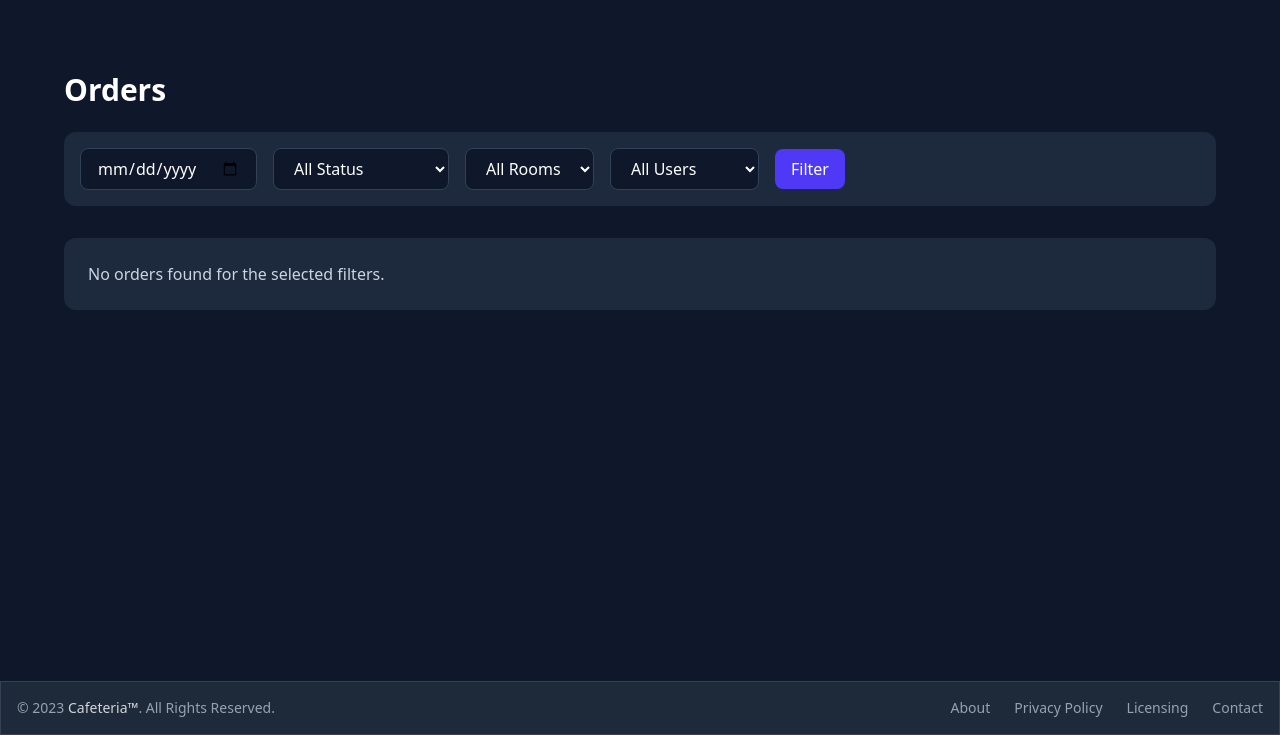
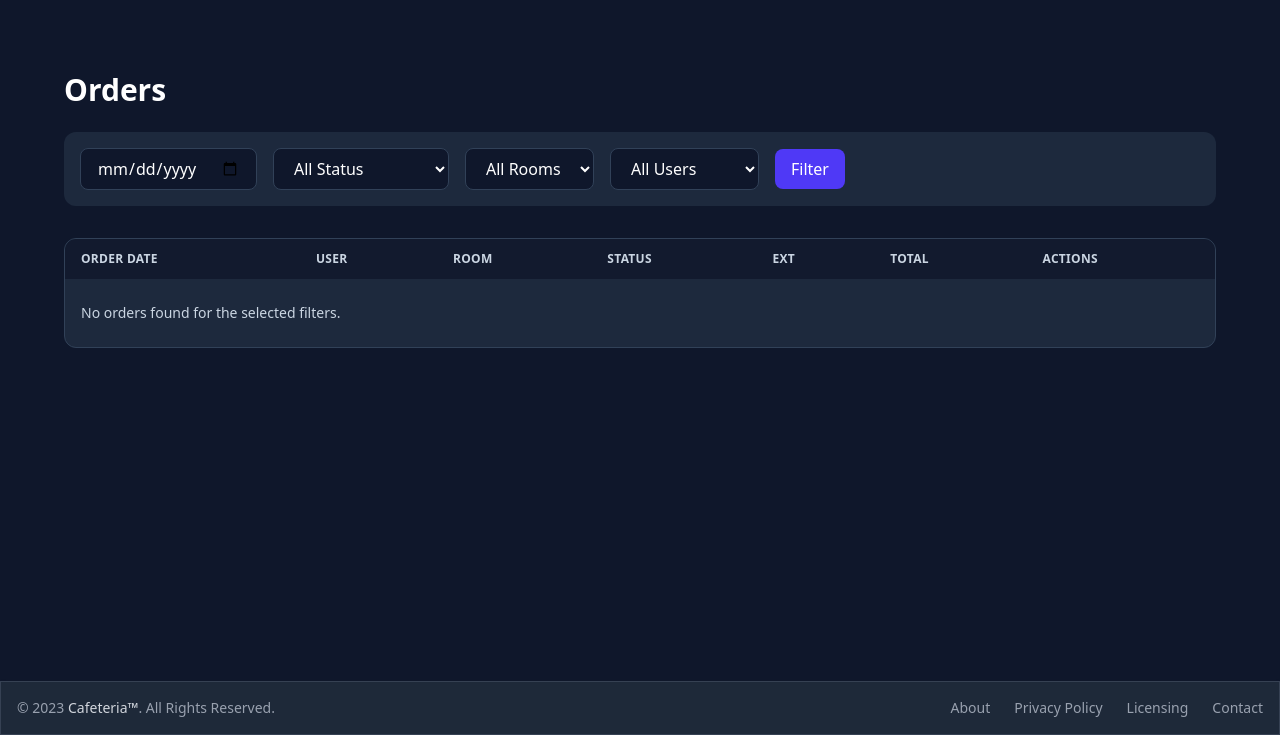
Before and after one commit to K-Sultan/cafeteria-project, a PHP site: page /cafeteria/ in a window 1280 px wide. Shown: the part 65-800 px from the top of the page. Run offline with PHP 8.4, Linux system fonts and the light colour scheme; the visitor is signed in with stand-in values (Sample User, id 1); data that the repository does not hold is empty.

Commit message:
feat: refactor orders display to a table format with improved item details and actions

```diff
--- a/app/views/admin/home.php
+++ b/app/views/admin/home.php
@@ -19,43 +19,41 @@
 
 
         <!-- ORDERS LIST -->
-        <div class="space-y-6">
+        <div class="overflow-x-auto rounded-xl border border-slate-700 bg-slate-800">
+            <table class="min-w-full text-sm text-left text-slate-200">
+                <thead class="bg-slate-900/80 text-slate-300 uppercase text-xs tracking-wide">
+                    <tr>
+                        <th class="px-4 py-3">Order Date</th>
+                        <th class="px-4 py-3">User</th>
+                        <th class="px-4 py-3">Room</th>
+                        <th class="px-4 py-3">Status</th>
+                        <th class="px-4 py-3">Ext</th>
+                        <th class="px-4 py-3">Total</th>
+                        <th class="px-4 py-3">Actions</th>
+                    </tr>
+                </thead>
+                <tbody>
                     <?php if (empty($orders)): ?>
-                <div class="bg-slate-800 rounded-xl p-6 text-slate-300">
+                        <tr>
+                            <td colspan="7" class="px-4 py-6 text-slate-300">
                                 No orders found for the selected filters.
-                </div>
+                            </td>
+                        </tr>
                     <?php else: ?>
                         <?php foreach ($orders as $order): ?>
-                    <div x-data="{open:false}" class="bg-slate-800 rounded-xl">
-                        <div class="flex justify-between items-center p-6 cursor-pointer" @click="open=!open">
-                            <div class="flex gap-10 flex-wrap">
-                                <div>
-                                    <p class="text-gray-400 text-sm">Order Date</p>
-                                    <p><?= htmlspecialchars($order['created_at']) ?></p>
-                                </div>
-
-                                <div>
-                                    <p class="text-gray-400 text-sm">User</p>
-                                    <p><?= htmlspecialchars($order['user_name']) ?></p>
-                                </div>
-
-                                <div>
-                                    <p class="text-gray-400 text-sm">Room</p>
-                                    <p><?= htmlspecialchars($order['room_no']) ?></p>
-                                </div>
-
-                                <div>
-                                    <p class="text-gray-400 text-sm">Status</p>
-                                    <p id="status-label-<?= (int) $order['id'] ?>"><?= htmlspecialchars(str_replace('_', ' ', $order['status'])) ?></p>
-                                </div>
-
-                                <div>
-                                    <p class="text-gray-400 text-sm">Ext</p>
-                                    <p><?= htmlspecialchars($order['user_extension'] ?: 'N/A') ?></p>
-                                </div>
-                            </div>
-
-                            <div class="flex items-center gap-4" @click.stop>
+                            <tr class="border-t border-slate-700 hover:bg-slate-700/30">
+                                <td class="px-4 py-3 whitespace-nowrap"><?= htmlspecialchars($order['created_at']) ?></td>
+                                <td class="px-4 py-3 whitespace-nowrap"><?= htmlspecialchars($order['user_name']) ?></td>
+                                <td class="px-4 py-3 whitespace-nowrap"><?= htmlspecialchars($order['room_no']) ?></td>
+                                <td class="px-4 py-3 whitespace-nowrap" id="status-label-<?= (int) $order['id'] ?>">
+                                    <?= htmlspecialchars(str_replace('_', ' ', $order['status'])) ?>
+                                </td>
+                                <td class="px-4 py-3 whitespace-nowrap"><?= htmlspecialchars($order['user_extension'] ?: 'N/A') ?></td>
+                                <td class="px-4 py-3 whitespace-nowrap text-green-400 font-medium">
+                                    EGP <?= htmlspecialchars(number_format((float) $order['total_amount'], 2)) ?>
+                                </td>
+                                <td class="px-4 py-3">
+                                    <div class="flex items-center gap-3" @click.stop>
                                         <select
                                             class="bg-slate-900 border border-slate-700 px-3 py-2 rounded-lg text-sm"
                                             data-order-id="<?= (int) $order['id'] ?>"
@@ -69,13 +67,20 @@
                                             <option value="cancelled" <?= $order['status'] === 'cancelled' ? 'selected' : '' ?>>Cancelled</option>
                                         </select>
 
-                                <button type="button" class="cursor-pointer text-gray-400 text-sm hover:text-white transition-colors" @click.stop="open = !open">
-                                    Click to view
+                                        <button
+                                            type="button"
+                                            class="cursor-pointer text-gray-300 text-sm hover:text-white transition-colors"
+                                            onclick="toggleOrderDetails(<?= (int) $order['id'] ?>)"
+                                        >
+                                            View items
                                         </button>
                                     </div>
-                        </div>
+                                </td>
+                            </tr>
 
-                        <div x-show="open" x-transition class="px-6 pb-6 space-y-4">
+                            <tr id="order-details-<?= (int) $order['id'] ?>" class="hidden border-t border-slate-700 bg-slate-900/40">
+                                <td colspan="7" class="px-4 py-4">
+                                    <div class="space-y-4">
                                         <div>
                                             <p class="text-gray-400 text-sm mb-4">Items</p>
                                             <div class="grid grid-cols-2 md:grid-cols-3 xl:grid-cols-4 gap-4">
@@ -114,19 +119,13 @@
                                                 <p class="text-white"><?= htmlspecialchars($order['notes']) ?></p>
                                             </div>
                                         <?php endif; ?>
-
-                            <div class="flex justify-between items-center mt-6 border-t border-slate-700 pt-4">
-                                <p class="text-lg font-semibold">
-                                    Total:
-                                    <span class="text-green-400">
-                                        EGP <?= htmlspecialchars(number_format((float) $order['total_amount'], 2)) ?>
-                                    </span>
-                                </p>
                                     </div>
-                        </div>
-                    </div>
+                                </td>
+                            </tr>
                         <?php endforeach; ?>
                     <?php endif; ?>
+                </tbody>
+            </table>
         </div>
 
 
@@ -151,6 +150,15 @@
 
 
 <script>
+    function toggleOrderDetails(orderId) {
+        const detailsRow = document.getElementById(`order-details-${orderId}`);
+        if (!detailsRow) {
+            return;
+        }
+
+        detailsRow.classList.toggle('hidden');
+    }
+
     function formatStatusLabel(status) {
         return status.replaceAll('_', ' ');
     }
```
Lines whose indentation alone changed are shown as unchanged.
